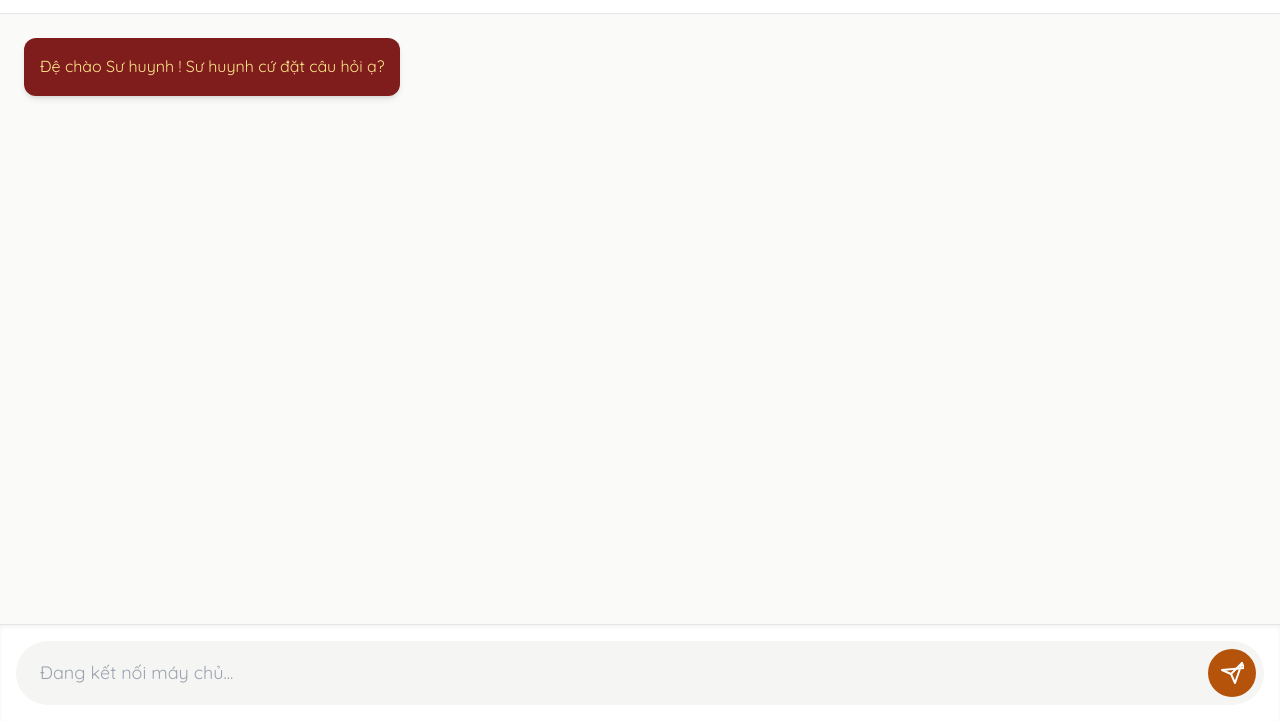
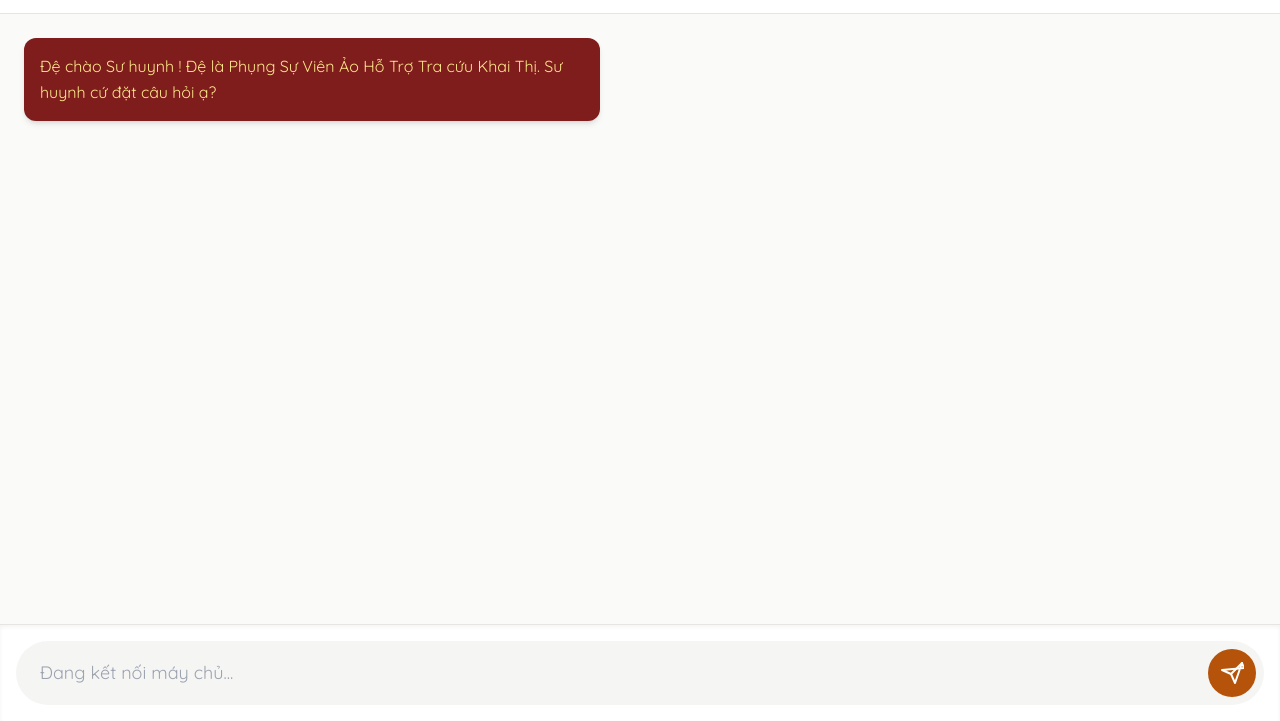
Before and after one commit to linhnhi20041411-web/psv-tkt-armbian, a website: page index.html in a window 1280 px wide. Shown: the part 79-800 px from the top of the page. Drawn offline with nearby package versions, Linux system fonts and the light colour scheme; no server answers.

Commit message:
Update index.html

```diff
--- a/index.html
+++ b/index.html
@@ -178,7 +178,7 @@
     setAppHeight();
 
     window.addEventListener('load', () => {
-        addMessage('Đệ chào Sư huynh ! Sư huynh cứ đặt câu hỏi ạ?', 'bot');
+        addMessage('Đệ chào Sư huynh ! Đệ là Phụng Sự Viên Ảo Hỗ Trợ Tra cứu Khai Thị. Sư huynh cứ đặt câu hỏi ạ?', 'bot');
     });
 
     chatMessages.addEventListener('click', function(event) {
```
